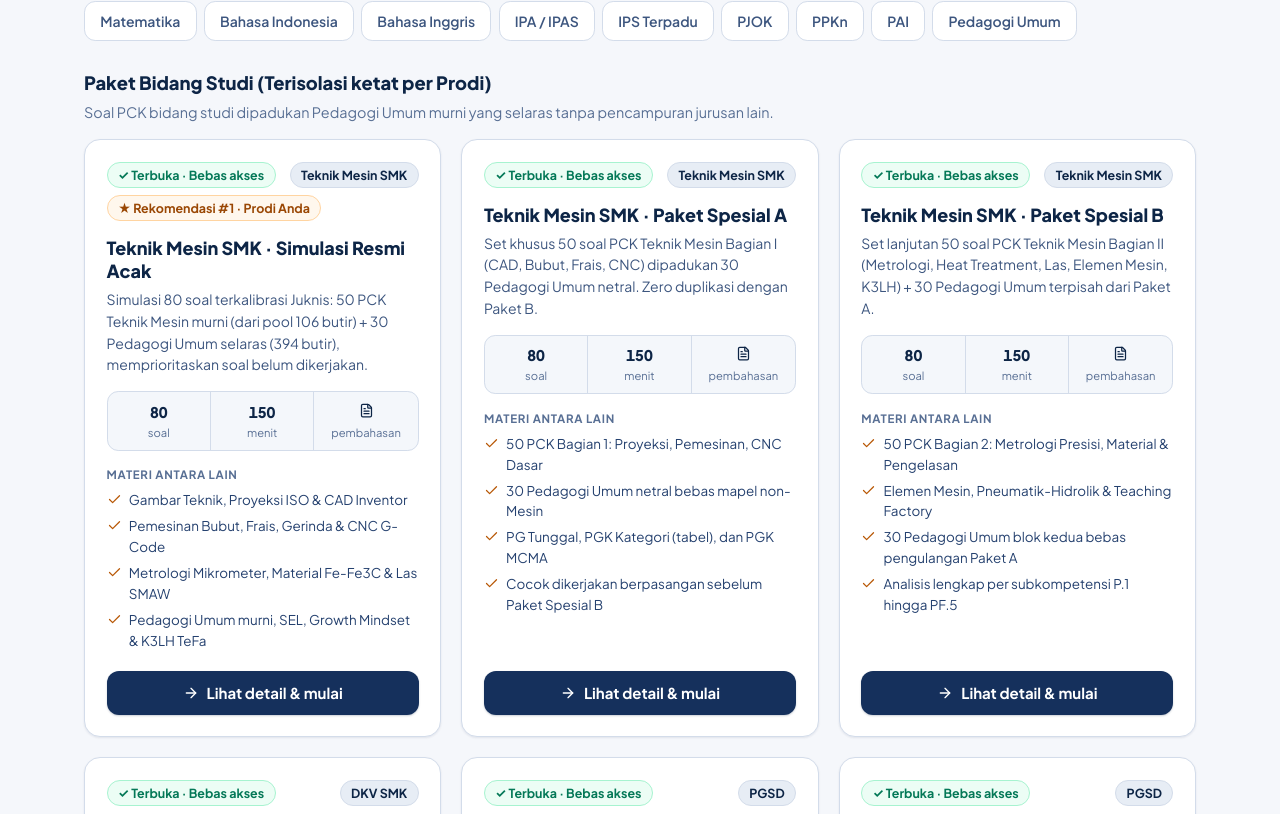
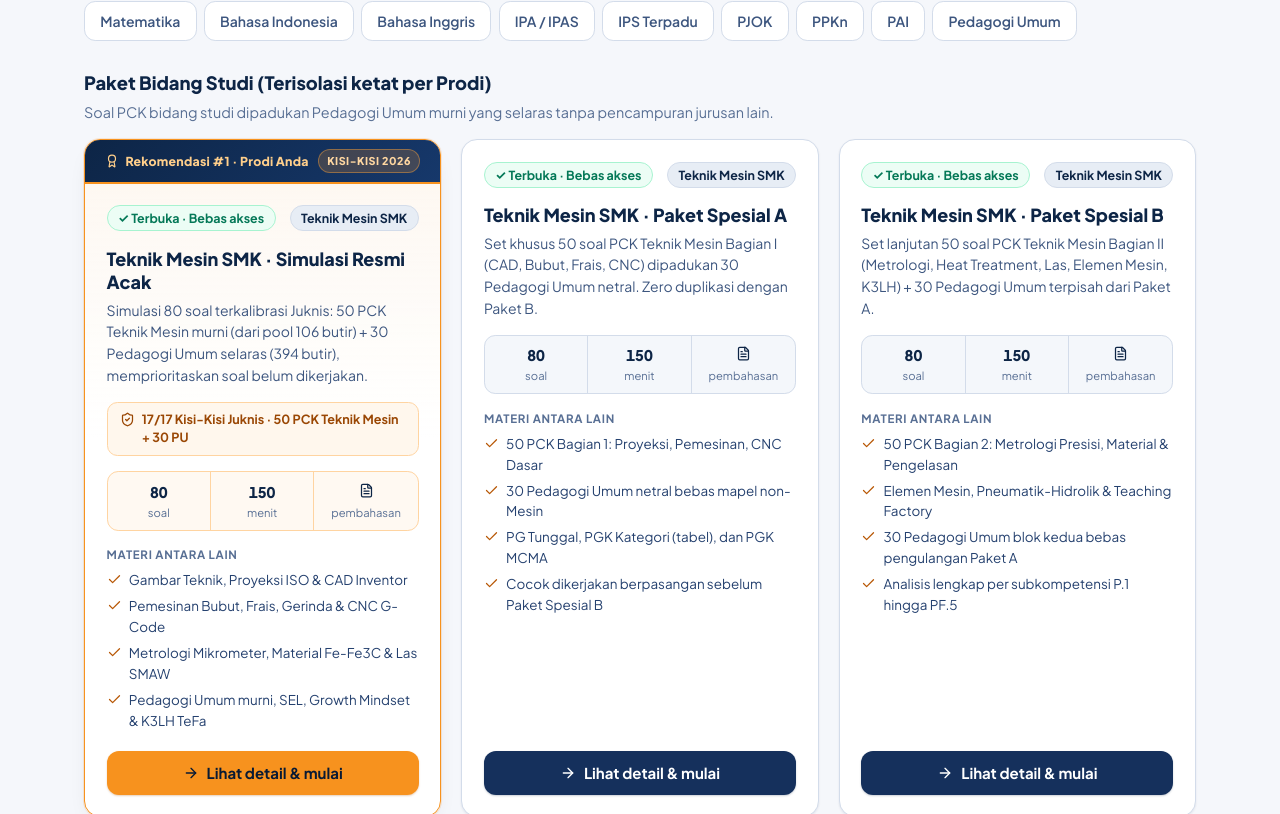
Before and after one commit to fannyf123/utbk-ukpppg-2026, a React (Vite) app: page / in a window 1280 px wide. Shown: the part 946-1760 px from the top of the page. Built offline with nearby package versions, Linux system fonts and the light colour scheme.

Commit message:
style: elevate recommended kisi-kisi package cards with navy ribbon, fit callout, and amber highlight

```diff
--- a/src/data/paketCatalog.ts
+++ b/src/data/paketCatalog.ts
@@ -25,6 +25,7 @@ export interface PaketDef {
   badge: string;
   badgeTone: 'prodi' | 'umum' | 'arsip';
   recommendedLabel?: string;
+  recommendedFit?: string;
   title: string;
   subtitle: string;
   questionCount: number;
@@ -48,6 +49,7 @@ export const PAKET_CATALOG: readonly PaketDef[] = [
     badge: 'Teknik Mesin SMK',
     badgeTone: 'prodi',
     recommendedLabel: 'Rekomendasi #1 · Prodi Anda',
+    recommendedFit: '17/17 Kisi-Kisi Juknis · 50 PCK Teknik Mesin + 30 PU',
     title: 'Teknik Mesin SMK · Simulasi Resmi Acak',
     subtitle:
       'Simulasi 80 soal terkalibrasi Juknis: 50 PCK Teknik Mesin murni (dari pool 106 butir) + 30 Pedagogi Umum selaras (394 butir), memprioritaskan soal belum dikerjakan.',
@@ -411,6 +413,7 @@ export const PAKET_CATALOG: readonly PaketDef[] = [
     badge: 'Fokus Materi PPG',
     badgeTone: 'umum',
     recommendedLabel: 'Rekomendasi #2 · Catatan & MK PPG',
+    recommendedFit: 'Formatif · 5 Tokoh · 4 Aliran · Berpikir · Diferensiasi · VARK+',
     title: 'Fokus Catatan UKPPPG & Materi PPG · 80 Soal',
     subtitle:
       'Kurasi acak 80 soal yang difokuskan pada Asesmen Formatif, Tokoh (Ausubel, Piaget, Bruner, Gagne, Vygotsky), 4 Aliran Belajar, Berpikir Konkret-Deduktif-Induktif-Abstrak, Diferensiasi, Gaya Belajar (VARK, Audiovisual, Write), serta MK PPG (UbD, PM, CASEL, EMC2, Growth Mindset).',
@@ -454,6 +457,7 @@ export const PAKET_CATALOG: readonly PaketDef[] = [
     badge: 'Umum Murni',
     badgeTone: 'umum',
     recommendedLabel: 'Rekomendasi #5 · MK PPG Umum Netral',
+    recommendedFit: 'MK PPG UST · CASEL, EMC2, Growth Mindset & 4 Kompetensi Guru',
     title: 'Pedagogi Umum Murni · Simulasi Penuh 80 Soal',
     subtitle:
       'Simulasi maraton 80 soal dalam 150 menit yang seluruhnya berisi Pedagogi Umum murni, Kepribadian, Sosial & Filosofi Pendidikan.',
@@ -475,6 +479,7 @@ export const PAKET_CATALOG: readonly PaketDef[] = [
     badge: 'Lintas Konteks · Paket 1',
     badgeTone: 'arsip',
     recommendedLabel: 'Rekomendasi #3 · Tokoh & Teori Belajar',
+    recommendedFit: '17/17 Kisi-Kisi · Ausubel, Piaget, Bruner, Gagne & Vygotsky',
     title: 'Try Out Umum SIAPPPG · Paket 1',
     subtitle:
       'Paket pembuka SIAPPPG untuk mengenal bentuk soal dan ritme ujian (memakai ilustrasi kelas lintas mapel sebagai studi kasus pedagogik).',
@@ -516,6 +521,7 @@ export const PAKET_CATALOG: readonly PaketDef[] = [
     badge: 'Lintas Konteks · Paket 3',
     badgeTone: 'arsip',
     recommendedLabel: 'Rekomendasi #4 · Formatif, 4 Aliran & PGK',
+    recommendedFit: '17/17 Kisi-Kisi · Asesmen Formatif, 4 Aliran & PGK Kompleks',
     title: 'Try Out Umum SIAPPPG · Paket 3',
     subtitle:
       'Paket bergaya simulasi dengan lebih banyak soal benar–salah berlapis dan pilihan ganda kompleks serta pembahasan lengkap tiap opsi.',
--- a/src/pages/HomeView.tsx
+++ b/src/pages/HomeView.tsx
@@ -1,6 +1,7 @@
 import { useMemo, useState } from 'react';
 import {
   ArrowRight,
+  Award,
   BarChart3,
   BookOpen,
   Check,
@@ -9,6 +10,7 @@ import {
   FileText,
   Layers,
   Play,
+  ShieldCheck,
   SlidersHorizontal,
 } from 'lucide-react';
 import { ArenaLogoMark, HeroExamPreviewWidget } from '../components/ArenaVisuals';
@@ -146,16 +148,28 @@ export function HomeView({
 
   const renderPaketCard = (paket: PaketDef) => {
     const doneAttempt = history.find((h) => h.paketId === paket.id);
+    const isRecommended = Boolean(paket.recommendedLabel);
     return (
-      <article key={paket.id} className="kartu kartu-hover paket-card">
+      <article
+        key={paket.id}
+        className={`kartu kartu-hover paket-card ${isRecommended ? 'is-recommended' : ''}`}
+      >
+        {isRecommended && (
+          <div className="paket-rec-ribbon">
+            <span className="paket-rec-title">
+              <Award size={14} aria-hidden="true" />
+              {paket.recommendedLabel}
+            </span>
+            <span className="paket-rec-pill">Kisi-Kisi 2026</span>
+          </div>
+        )}
+
+        <div className="paket-card-body">
           <div className="paket-card-badges">
             <span className="chip chip-emerald">✓ Terbuka · Bebas akses</span>
             <span className={`chip ${paket.badgeTone === 'arsip' ? 'chip-fox' : 'chip-navy'}`}>
               {paket.badge}
             </span>
-          {paket.recommendedLabel && (
-            <span className="chip chip-fox">★ {paket.recommendedLabel}</span>
-          )}
           </div>
 
           <div>
@@ -164,6 +178,13 @@ export function HomeView({
               {paket.subtitle}
             </p>
           </div>
+
+          {isRecommended && paket.recommendedFit && (
+            <div className="paket-fit-callout">
+              <ShieldCheck size={15} style={{ flexShrink: 0, marginTop: 1 }} aria-hidden="true" />
+              <span>{paket.recommendedFit}</span>
+            </div>
+          )}
 
           <div className="paket-meta-strip">
             <div className="paket-meta-cell">
@@ -203,12 +224,13 @@ export function HomeView({
           <div className="paket-card-foot">
             <button
               type="button"
-            className="btn btn-primary"
+              className={`btn ${isRecommended ? 'btn-accent' : 'btn-primary'}`}
               onClick={() => onOpenDetail(paket)}
             >
               <ArrowRight size={16} aria-hidden="true" />
               Lihat detail &amp; mulai
             </button>
+          </div>
         </div>
       </article>
     );
--- a/src/styles/app.css
+++ b/src/styles/app.css
@@ -630,10 +630,109 @@ summary {
 }
 
 .paket-card {
+  padding: 0;
+  display: flex;
+  flex-direction: column;
+  overflow: hidden;
+}
+
+.paket-card-body {
   padding: 1.35rem;
   display: flex;
   flex-direction: column;
   gap: 0.95rem;
+  flex: 1;
+}
+
+.paket-card.is-recommended {
+  border: 1.5px solid var(--fox-500);
+  background: linear-gradient(180deg, rgba(255, 247, 237, 0.85) 0%, var(--surface) 44%);
+  box-shadow: 0 10px 26px -14px rgba(13, 37, 70, 0.22), 0 0 0 1px rgba(247, 146, 30, 0.16);
+}
+
+.paket-card.is-recommended:hover {
+  border-color: var(--fox-500);
+  box-shadow: 0 16px 34px -14px rgba(13, 37, 70, 0.28), 0 0 0 2px rgba(247, 146, 30, 0.28);
+}
+
+[data-theme='dark'] .paket-card.is-recommended {
+  border-color: rgba(255, 165, 60, 0.65);
+  background: linear-gradient(180deg, rgba(247, 146, 30, 0.1) 0%, var(--surface) 46%);
+}
+
+.paket-rec-ribbon {
+  display: flex;
+  align-items: center;
+  justify-content: space-between;
+  gap: 0.5rem;
+  flex-wrap: wrap;
+  padding: 0.56rem 1.25rem;
+  background: linear-gradient(135deg, #0d2546 0%, #16386b 100%);
+  border-bottom: 2px solid var(--fox-500);
+  color: #ffffff;
+}
+
+[data-theme='dark'] .paket-rec-ribbon {
+  background: linear-gradient(135deg, #162b4f 0%, #1f3c6f 100%);
+}
+
+.paket-rec-title {
+  display: inline-flex;
+  align-items: center;
+  gap: 0.4rem;
+  font-size: 0.77rem;
+  font-weight: 800;
+  letter-spacing: 0.02em;
+  color: #ffcf8b;
+}
+
+.paket-rec-pill {
+  font-size: 0.67rem;
+  font-weight: 800;
+  letter-spacing: 0.05em;
+  text-transform: uppercase;
+  padding: 0.16rem 0.52rem;
+  border-radius: 999px;
+  background-color: rgba(247, 146, 30, 0.2);
+  color: #ffd7a1;
+  border: 1px solid rgba(255, 165, 60, 0.42);
+  white-space: nowrap;
+}
+
+.paket-fit-callout {
+  display: flex;
+  align-items: flex-start;
+  gap: 0.45rem;
+  padding: 0.55rem 0.75rem;
+  border-radius: 0.65rem;
+  background-color: var(--fox-50);
+  border: 1px solid var(--fox-200);
+  color: var(--fox-700);
+  font-size: 0.79rem;
+  font-weight: 700;
+  line-height: 1.38;
+}
+
+.paket-card.is-recommended .paket-meta-strip {
+  border-color: var(--fox-200);
+  background-color: rgba(255, 247, 237, 0.72);
+}
+
+.paket-card.is-recommended .paket-meta-cell {
+  border-right-color: var(--fox-200);
+}
+
+.paket-card.is-recommended .paket-meta-cell:last-child {
+  border-right: none;
+}
+
+[data-theme='dark'] .paket-card.is-recommended .paket-meta-strip {
+  background-color: var(--surface-alt);
+  border-color: rgba(255, 165, 60, 0.3);
+}
+
+[data-theme='dark'] .paket-card.is-recommended .paket-meta-cell {
+  border-right-color: rgba(255, 165, 60, 0.25);
 }
 
 .paket-card-badges {
```
Lines whose indentation alone changed are shown as unchanged.
